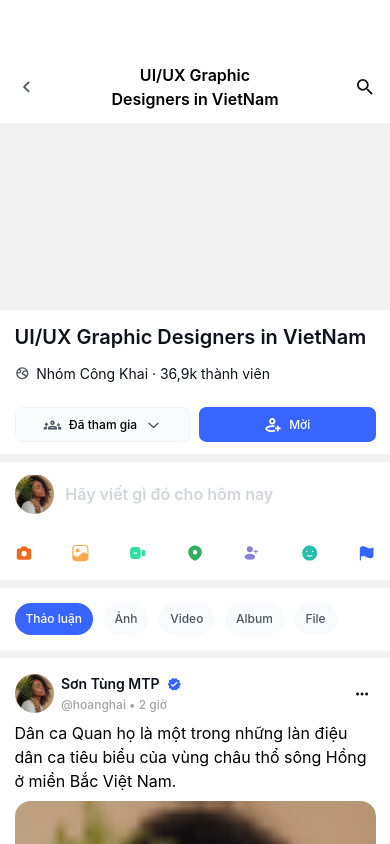
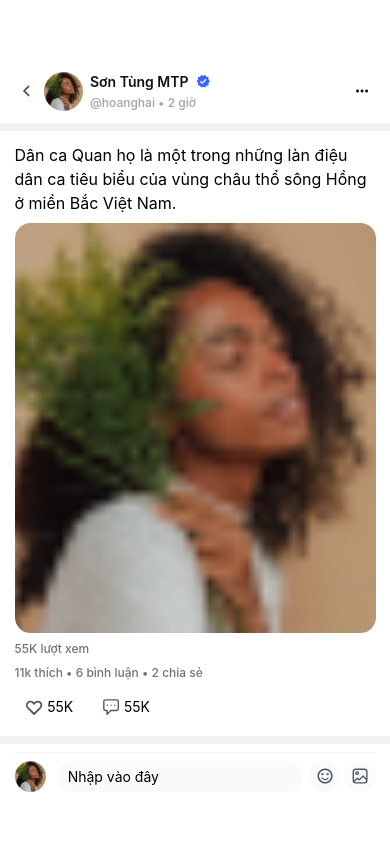
Before and after one commit to ngtrvietanh/personal-project, a React Native app: screen /DetailPost in a window 390 px wide. Built offline with nearby package versions, Linux system fonts and the light colour scheme.

Commit message:
feat: code giao dien

```diff
--- /dev/null
+++ b/app/common/component/Header/HeaderBaiDang.tsx
@@ -0,0 +1,28 @@
+import React, {ReactNode} from 'react';
+import {Text, TouchableOpacity, View} from 'react-native';
+
+import {goBack} from '../../../navigation/navigation-service';
+
+import styles from './styles';
+import ItemIconSVG from '../IconSVG';
+import HeaderPost from '../Item/ItemPost/HeaderPost';
+interface Props {
+  onButton?: () => void;
+  title?: string;
+  iconNameLeft?: string;
+  children?: ReactNode;
+}
+const HeaderBaiDang = (props: Props) => {
+  return (
+    <View style={styles.container}>
+      <View style={[styles.viewContent]}>
+        <TouchableOpacity style={styles.btnBack} onPress={goBack}>
+          <ItemIconSVG title={'Chevron left'} />
+        </TouchableOpacity>
+        <HeaderPost />
+      </View>
+    </View>
+  );
+};
+
+export default HeaderBaiDang;
--- a/app/common/component/Header/styles.ts
+++ b/app/common/component/Header/styles.ts
@@ -14,6 +14,7 @@
     alignItems: 'center',
     justifyContent: 'space-between',
   },
+  btnBack: {marginRight: WIDTH(8)},
   container: {
     alignItems: 'flex-end',
     flexDirection: 'row',
--- a/app/common/component/Item/ItemPost/BodyPost.tsx
+++ b/app/common/component/Item/ItemPost/BodyPost.tsx
@@ -1,11 +1,10 @@
 import {Image, StyleSheet, Text, View} from 'react-native';
 import React from 'react';
-import Avatar from '../../Avatar';
-import {getFontSize, getLineHeight, HEIGHT, WIDTH} from '../../../function';
+import {getFontSize, getLineHeight, HEIGHT} from '../../../function';
 import R from '../../../../assets/R';
 const BodyPost = () => {
   return (
-    <View style={styles.container}>
+    <View>
       <Text style={styles.status}>
         Dân ca Quan họ là một trong những làn điệu dân ca tiêu biểu của vùng
         châu thổ sông Hồng ở miền Bắc Việt Nam.
--- a/app/common/component/Item/ItemPost/FooterPost.tsx
+++ b/app/common/component/Item/ItemPost/FooterPost.tsx
@@ -1,20 +1,7 @@
-import {StyleSheet, Text, View} from 'react-native';
+import {StyleSheet, View} from 'react-native';
 import React from 'react';
-import ItemIconSVG from '../../IconSVG';
-import {getFontSize, getLineHeight, HEIGHT, WIDTH} from '../../../function';
-interface ItemIconQuantityProps {
-  iconName: string;
-  quantity: string;
-}
-const ItemIconQuantity = (props: ItemIconQuantityProps) => {
-  const {iconName, quantity} = props;
-  return (
-    <View style={styles.containerItem}>
-      <ItemIconSVG title={iconName} />
-      <Text style={styles.textQuantity}>{quantity}</Text>
-    </View>
-  );
-};
+import {HEIGHT} from '../../../function';
+import ItemIconQuantity from './ItemIconQuantity';
 
 const FooterPost = () => {
   return (
@@ -33,16 +20,4 @@
     justifyContent: 'space-between',
     marginVertical: HEIGHT(8),
   },
-  containerItem: {
-    flexDirection: 'row',
-    alignItems: 'center',
-    paddingVertical: HEIGHT(8),
-    paddingHorizontal: WIDTH(12),
-  },
-  textQuantity: {
-    marginLeft: WIDTH(4),
-    fontWeight: '400',
-    fontSize: getFontSize(14),
-    lineHeight: getLineHeight(20),
-  },
 });
--- a/app/common/component/Item/ItemPost/HeaderPost.tsx
+++ b/app/common/component/Item/ItemPost/HeaderPost.tsx
@@ -56,6 +56,7 @@
     justifyContent: 'center',
   },
   container: {
+    flex: 1,
     flexDirection: 'row',
     alignItems: 'center',
   },
--- /dev/null
+++ b/app/common/component/Item/ItemPost/ItemIconQuantity.tsx
@@ -0,0 +1,35 @@
+import {StyleSheet, Text, View, ViewStyle} from 'react-native';
+import React from 'react';
+import ItemIconSVG from '../../IconSVG';
+import {getFontSize, getLineHeight, HEIGHT, WIDTH} from '../../../function';
+interface ItemIconQuantityProps {
+  iconName: string;
+  quantity: string;
+  style?: ViewStyle;
+}
+const ItemIconQuantity = (props: ItemIconQuantityProps) => {
+  const {iconName, quantity, style} = props;
+  return (
+    <View style={[styles.containerItem, style]}>
+      <ItemIconSVG title={iconName} />
+      <Text style={styles.textQuantity}>{quantity}</Text>
+    </View>
+  );
+};
+
+export default ItemIconQuantity;
+
+const styles = StyleSheet.create({
+  containerItem: {
+    flexDirection: 'row',
+    alignItems: 'center',
+    paddingVertical: HEIGHT(8),
+    paddingHorizontal: WIDTH(12),
+  },
+  textQuantity: {
+    marginLeft: WIDTH(4),
+    fontWeight: '400',
+    fontSize: getFontSize(14),
+    lineHeight: getLineHeight(20),
+  },
+});
--- a/app/common/component/Item/ItemPost/index.tsx
+++ b/app/common/component/Item/ItemPost/index.tsx
@@ -1,15 +1,24 @@
-import {StyleSheet, TouchableOpacity} from 'react-native';
+import {StyleSheet, TouchableOpacity, View} from 'react-native';
 import React from 'react';
 import {HEIGHT, WIDTH} from '../../../function';
 import HeaderPost from './HeaderPost';
 import BodyPost from './BodyPost';
 import FooterPost from './FooterPost';
 import CommentPost from '../../CommentPost';
+import {navigateScreen} from '../../../../navigation/navigation-service';
+import {APP_SCREEN} from '../../../../navigation/screen-types';
 
 const ItemPost = () => {
+  const onNavigate = () => {
+    navigateScreen(APP_SCREEN.DETAIL_POST);
+  };
   return (
-    <TouchableOpacity activeOpacity={0.8} style={styles.container}>
+    <TouchableOpacity
+      onPress={onNavigate}
+      activeOpacity={0.8}
+      style={styles.container}>
       <HeaderPost />
+      <View style={styles.gap} />
       <BodyPost />
       <FooterPost />
       <CommentPost />
@@ -20,6 +29,7 @@
 export default ItemPost;
 
 const styles = StyleSheet.create({
+  gap: {height: HEIGHT(8)},
   container: {
     marginTop: HEIGHT(8),
     backgroundColor: 'white',
--- /dev/null
+++ b/app/feature/DetailPost/index.tsx
@@ -0,0 +1,61 @@
+import {StyleSheet, Text, View} from 'react-native';
+import React from 'react';
+import HeaderBaiDang from '../../common/component/Header/HeaderBaiDang';
+import BodyPost from '../../common/component/Item/ItemPost/BodyPost';
+import {getFontSize, getLineHeight, HEIGHT, WIDTH} from '../../common/function';
+import ItemIconQuantity from '../../common/component/Item/ItemPost/ItemIconQuantity';
+import CommentPost from '../../common/component/CommentPost';
+
+const DetailPost = () => {
+  return (
+    <View style={styles.container}>
+      <HeaderBaiDang />
+      <View style={styles.content}>
+        <BodyPost />
+        <Text style={styles.viewQuantity}>55K lượt xem</Text>
+        <Text style={styles.viewQuantity}>
+          11k thích • 6 bình luận • 2 chia sẻ
+        </Text>
+        <View style={styles.viewFooter}>
+          <ItemIconQuantity iconName="Heart" quantity="55K" />
+          <ItemIconQuantity
+            style={styles.iconRight}
+            iconName="Message"
+            quantity="55K"
+          />
+        </View>
+      </View>
+      <View style={styles.comment}>
+        <CommentPost />
+      </View>
+    </View>
+  );
+};
+
+export default DetailPost;
+
+const styles = StyleSheet.create({
+  comment: {
+    height: HEIGHT(102),
+    backgroundColor: 'white',
+    marginTop: HEIGHT(8),
+    paddingHorizontal: WIDTH(16),
+    paddingTop: HEIGHT(8),
+  },
+  viewFooter: {flexDirection: 'row', marginTop: HEIGHT(8)},
+  container: {flex: 1},
+  iconRight: {marginLeft: WIDTH(8)},
+  viewQuantity: {
+    fontWeight: '500',
+    fontSize: getFontSize(12),
+    lineHeight: getLineHeight(16),
+    color: '#71717A',
+    marginTop: HEIGHT(8),
+  },
+  content: {
+    backgroundColor: 'white',
+    marginTop: HEIGHT(8),
+    paddingHorizontal: WIDTH(16),
+    paddingVertical: HEIGHT(12),
+  },
+});
--- a/app/navigation/root-navigator.tsx
+++ b/app/navigation/root-navigator.tsx
@@ -4,6 +4,7 @@
 import TrangChu from '../feature/TrangChu';
 import Home from '../feature/Home';
 import AddPost from '../feature/AddPost';
+import DetailPost from '../feature/DetailPost';
 
 const RootStack = createNativeStackNavigator();
 
@@ -24,6 +25,10 @@
         <RootStack.Screen name={APP_SCREEN.TRANG_CHU} component={TrangChu} />
         <RootStack.Screen name={APP_SCREEN.HOME} component={Home} />
         <RootStack.Screen name={APP_SCREEN.ADD_POST} component={AddPost} />
+        <RootStack.Screen
+          name={APP_SCREEN.DETAIL_POST}
+          component={DetailPost}
+        />
       </RootStack.Group>
     </RootStack.Navigator>
   );
--- a/app/navigation/screen-types.ts
+++ b/app/navigation/screen-types.ts
@@ -4,12 +4,14 @@
   TRANG_CHU = 'TrangChu',
   HOME = 'Home',
   ADD_POST = 'AddPost',
+  DETAIL_POST = 'DetailPost',
 }
 
 export type RootStackParamList = {
   [APP_SCREEN.TRANG_CHU]: any;
   [APP_SCREEN.HOME]: any;
   [APP_SCREEN.ADD_POST]: any;
+  [APP_SCREEN.DETAIL_POST]: any;
 };
 
 export type StackScreenProps<T extends keyof RootStackParamList> =
```
